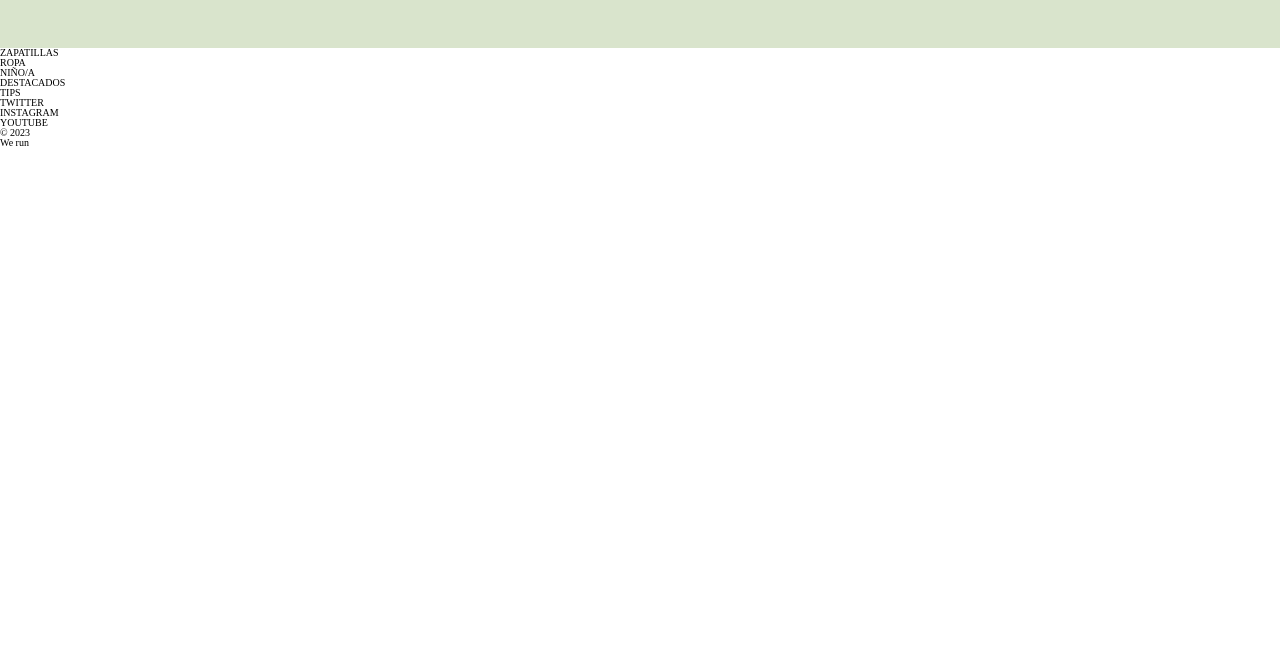
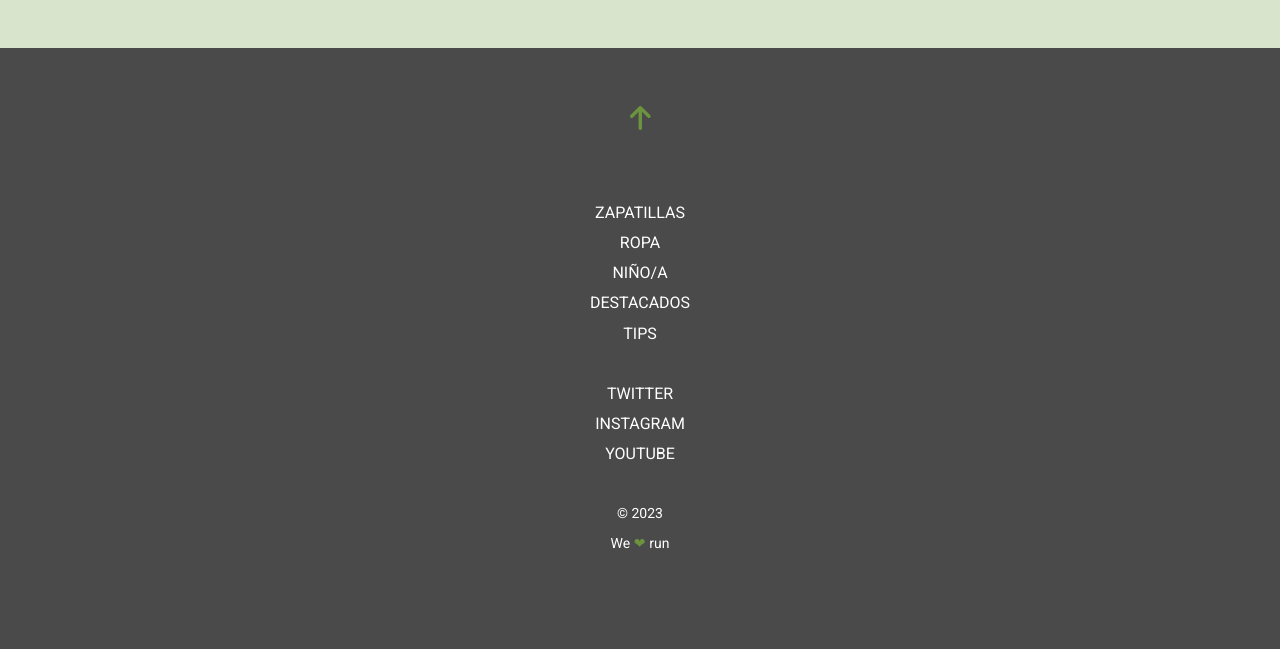
Before and after one commit to Adalab/modulo-1-evaluacion-final-Nymesia47, a website built with Vite: page src/index.html in a window 1280 px wide. Shown: the part 1168-1817 px from the top of the page. Before the commit the page ends 1316 px from the top, so only its background shows below. Built offline with nearby package versions, Linux system fonts and the light colour scheme; files whose address does not match are found by name.

Commit message:
added svg arrow in the footer section

```diff
--- a/src/partials/footer.html
+++ b/src/partials/footer.html
@@ -1,21 +1,31 @@
 <footer class="footer">
+    <nav class="link-container">
+        <a href="">
+            <svg width="21" height="24" viewBox="0 0 21 24" fill="none" xmlns="http://www.w3.org/2000/svg">
+                <path d="M.514 11.486c.686.685 1.715.685 2.4 0l5.657-5.657v16.457c0 1.028.686 1.714 1.715 1.714C11.314 24 12 23.314 12 22.286V5.829l5.657 5.657c.686.685 1.714.685 2.4 0 .686-.686.686-1.715 0-2.4L11.486.514C11.143.171 10.8 0 10.286 0c-.515 0-.857.171-1.2.514L.514 9.086c-.685.685-.685 1.714 0 2.4z" fill="#6C933E"/>
+            </svg>
+        </a>
+    </nav>
     <nav class="topics">
         <ul>
-            <li>ZAPATILLAS</li>
-            <li>ROPA</li>
-            <li>NIÑO/A</li>
-            <li>DESTACADOS</li>
-            <li>TIPS</li>
+            <li><a href="#">ZAPATILLAS</a></li>
+            <li><a href="#">ROPA</a></li>
+            <li><a href="#">NIÑO/A</a></li>
+            <li><a href="#">DESTACADOS</a></li>
+            <li><a href="#">TIPS</a></li>
         </ul>
     </nav>
     <nav class="social-media">
         <ul>
-            <li>TWITTER</li>
-            <li>INSTAGRAM</li>
-            <li>YOUTUBE</li>
+            <li><a href="#">TWITTER</a></li>
+            <li><a href="#">INSTAGRAM</a></li>
+            <li><a href="#">YOUTUBE</a></li>
         </ul>
     </nav>
 
-    <p>&copy; 2023</p>
-    <p>We run</p>
+    <div class="copyright">
+        <p>&copy; 2023</p>
+        <p>We <span class="heart"> ❤︎ </span>run</p>
+    </div>
+
 </footer>
--- a/src/scss/layout/_footer.scss
+++ b/src/scss/layout/_footer.scss
@@ -1,8 +1,37 @@
-.page__footer {
-  position: fixed;
-  left: 0;
-  bottom: 0;
-  width: 100vw;
-  padding: 1rem;
+.footer {
+  background-color: $third-color;
+  color: $neutral-color;
+  display: grid;
+  grid-template-columns: 1fr;
+  grid-template-rows: 1fr 1fr 1fr 1fr;
+}
 
+footer nav {
+  display: flex;
+  flex-direction: column;
+  align-items: center;
+  justify-content: center;
+  text-align: center;
 }
+
+nav a {
+    color: $neutral-color;
+    text-decoration: none;
+    font-family: $font-second;
+    font-size: 1.6rem;
+    line-height: 1.88;
+  }
+
+  .copyright {
+    display: flex;
+    flex-direction: column;
+    align-items: center;
+    font-family: $font-second;
+    font-size: 1.4rem;
+    line-height: 2.14;
+  }
+
+  .heart {
+    color: $main-color;
+    font-family: Arial, Helvetica, sans-serif;
+  }
```
